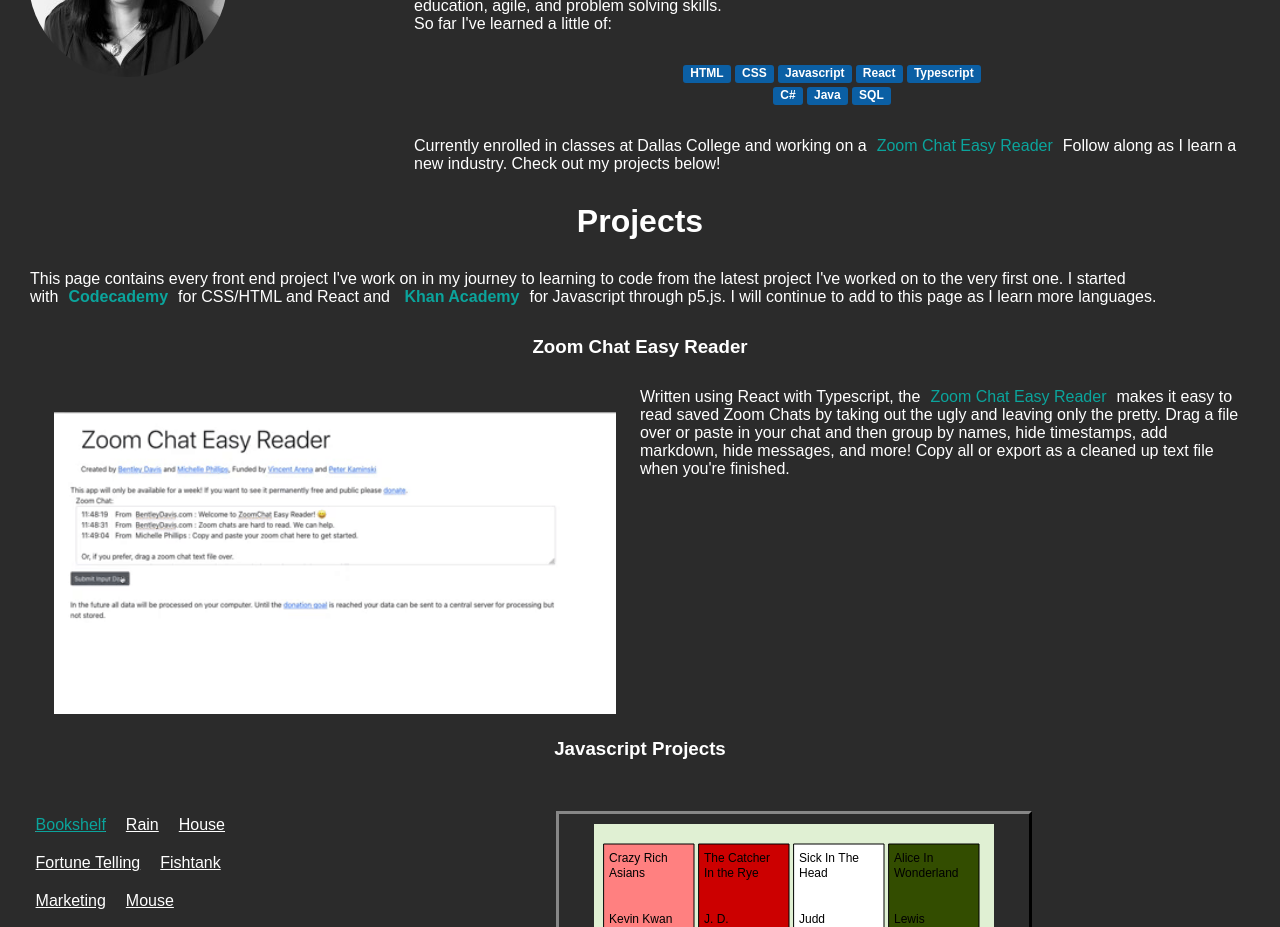
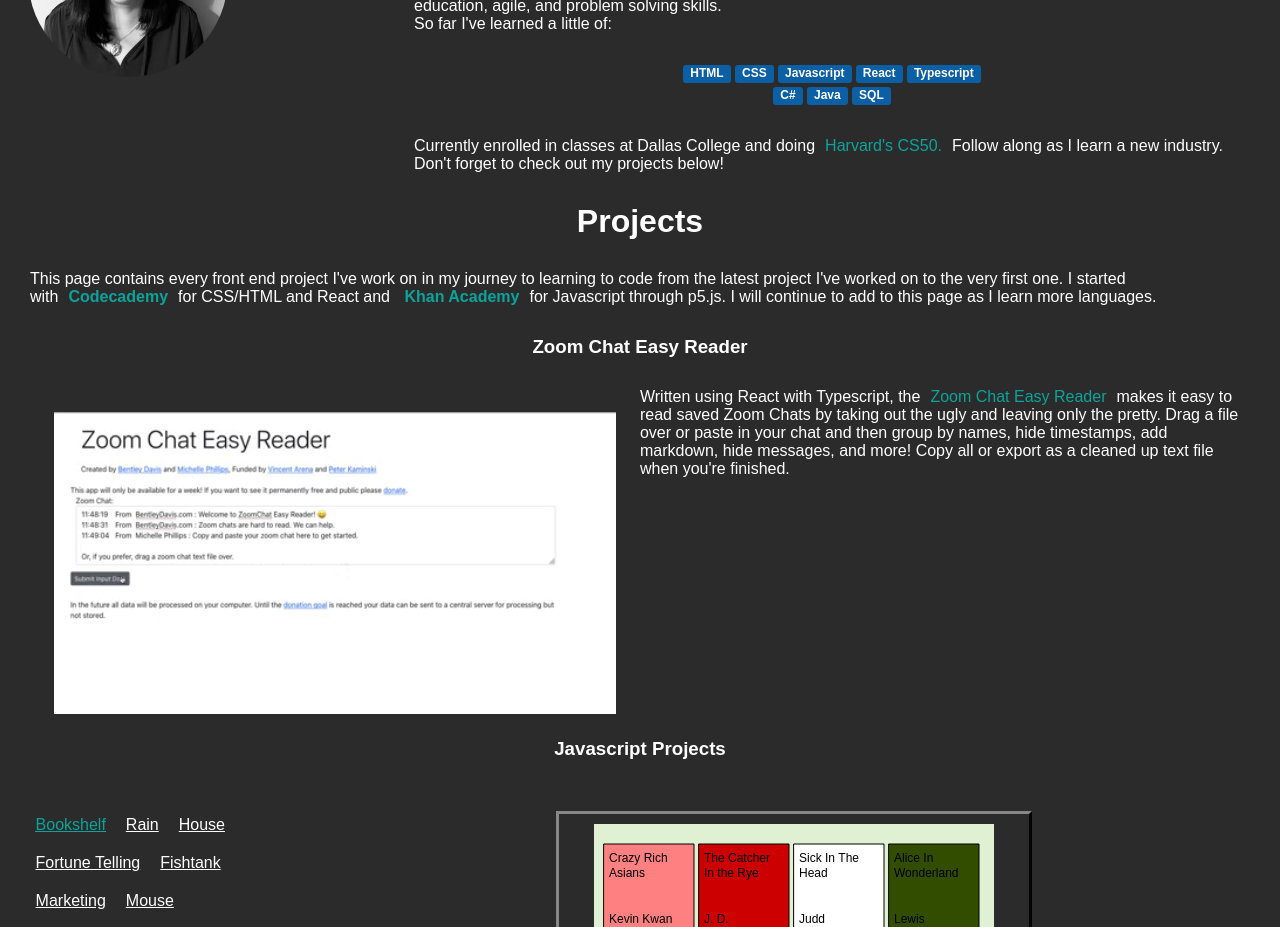
Before and after one commit to michellenicolephillips/michellenicolephillips.github.io, a React (Create React App) app: page / in a window 1280 px wide. Shown: the part 800-1727 px from the top of the page. Built offline with nearby package versions, Linux system fonts and the light colour scheme.

Commit message:
updated about me

```diff
--- a/src/App.js
+++ b/src/App.js
@@ -3,7 +3,7 @@ import Footer from './components/footer';
 import About from './components/about';
 import Projects from './components/projects';
 import Resume from './components/resume';
-import Header from './components/header';
+import Header from './components/Header';
 
 function App() {
   return (
--- a/src/components/about.js
+++ b/src/components/about.js
@@ -36,9 +36,8 @@ class About extends React.Component {
                               <span className="language">Java</span>
                               <span className="language">SQL</span>
                               <p className="content">
-                                   Currently enrolled in classes at Dallas College and working on a<a className="links" href="https://zoom-chat-easy-reader.netlify.app/" target= "_blank" rel="noreferrer">Zoom Chat Easy Reader</a>
-                                   Follow along as I learn a new industry.
-                                   Check out my projects below!
+                                   Currently enrolled in classes at Dallas College and doing<a className="links" href="https://www.edx.org/course/introduction-computer-science-harvardx-cs50x" target="_blank" rel="noreferrer">Harvard's CS50.</a>
+                                   Follow along as I learn a new industry. Don't forget to check out my projects below!
                               </p>
                          </div>
                </div>
```
